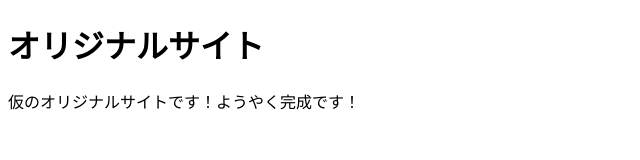
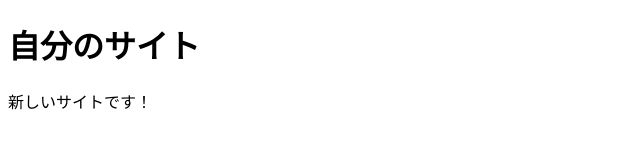
Before and after one commit to nnnaaana/mysite, a plain HTML site: page index.html in a window 1280 px wide. Shown: the whole page, without its empty margins (0-640 px from the left). Drawn offline with Linux system fonts and the light colour scheme.

Commit message:
Add files via upload

```diff
--- a/index.html
+++ b/index.html
@@ -3,10 +3,10 @@
 <head>
   <meta charset="UTF-8">
   <meta name="viewport" content="width=device-width, initial-scale=1.0">
-  <title>オリジナルサイト</title>
+  <title>自分のサイト</title>
 </head>
 <body>
-  <h1>オリジナルサイト</h1>
-  <p>仮のオリジナルサイトです！ようやく完成です！</p>
+  <h1>自分のサイト</h1>
+  <p>新しいサイトです！</p>
 </body>
 </html>
```
